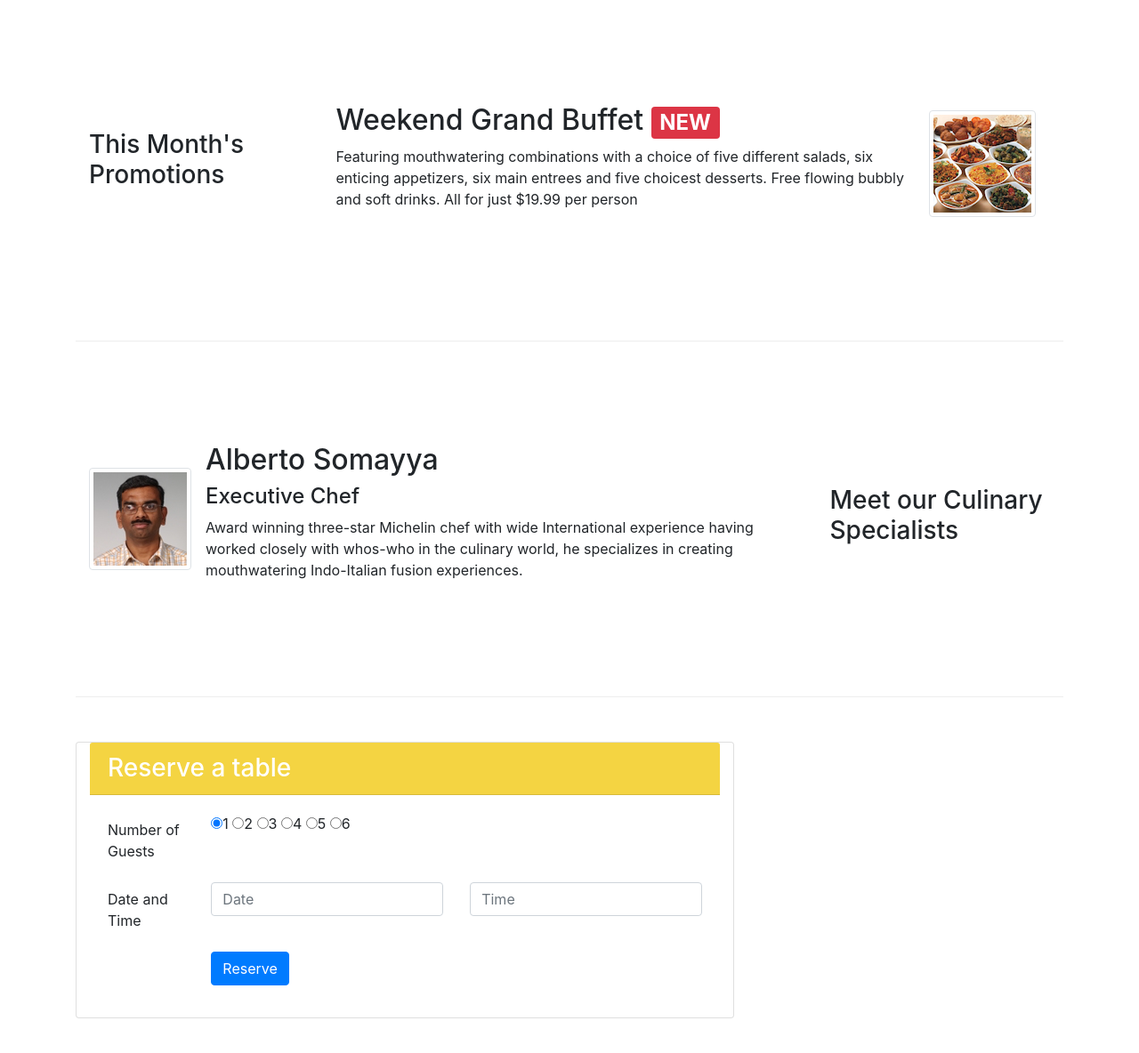
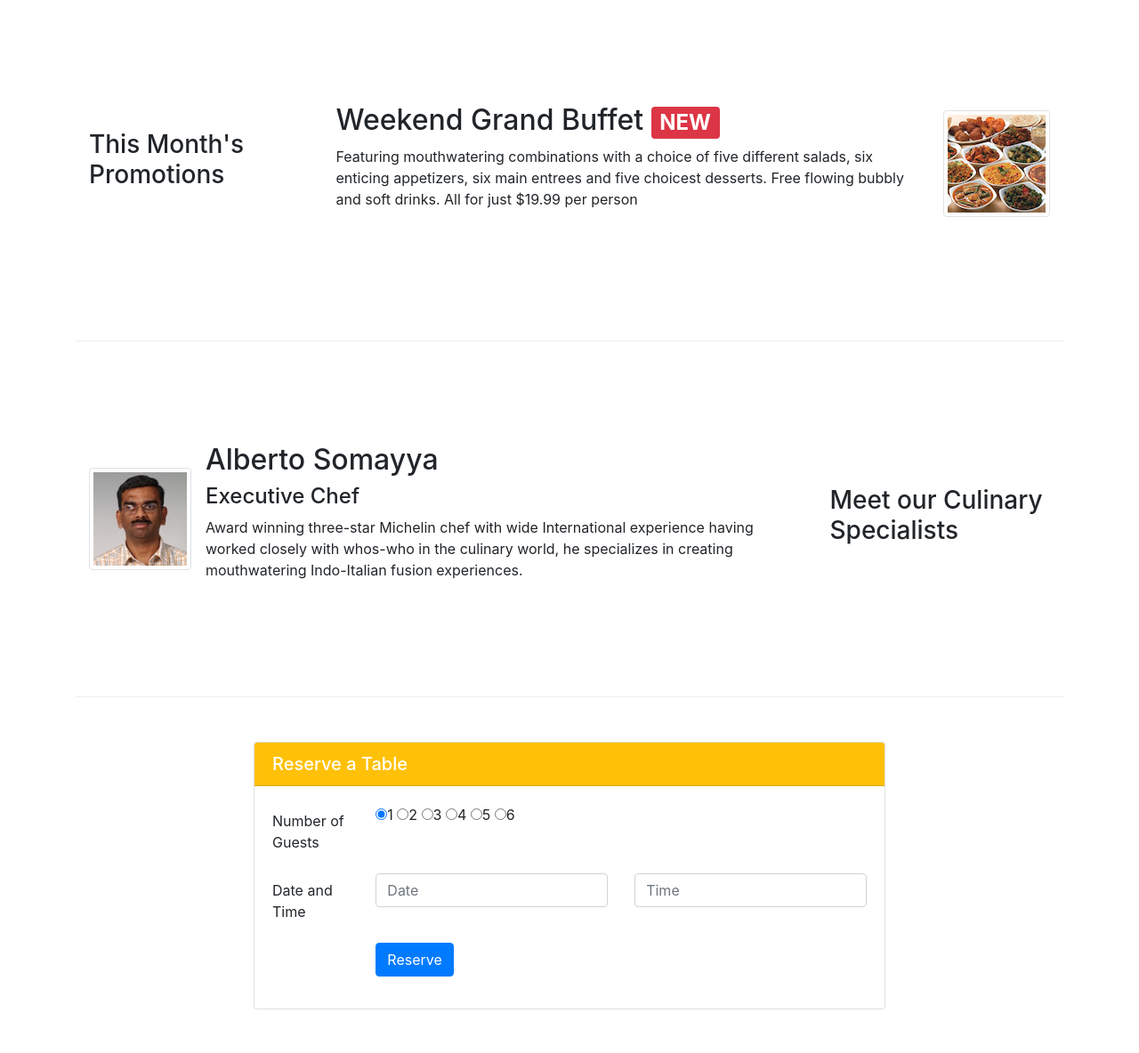
Before and after one commit to medehn/coursera, a website: page ass1/index.html in a window 1280 px wide. Shown: the part 750-1934 px from the top of the page at 89% size. Drawn offline with nearby package versions, Linux system fonts and the light colour scheme.

Commit message:
ass2 corrections

```diff
--- a/ass1/index.html
+++ b/ass1/index.html
@@ -56,11 +56,9 @@
             <div class="col-12 col-sm-3 align-self-center">
                 <img src="img/logo.png" class="img-fluid">
             </div>
-            <div class="col-12 col-sm-3 ">
-                <div class="btn-block align-self-center" >
-                    <a role="button" class="btn btn-warning " href="#reservation">Reserve Table</a>
+            <div class="col-sm-3 align-self-center">
+                  <a href="#reservation"><button type="button" class="btn btn-block btn-sm btn-warning">Reserve Table</button></a>
                 </div>
-            </div>
         </div>
     </div>
 </header>
@@ -100,8 +98,8 @@
                         $19.99 per
                         person </p>
                 </div>
-                <img class="d-flex mr-3 img-thumbnail align-self-center"
-                     src="img/buffet.png" alt="Buffet">
+                <img class="media-object d-flex ml-3 img-thumbnail align-self-center"
+                          src="img/buffet.png" alt="buffet">
             </div>
         </div>
     </div>
@@ -127,9 +125,10 @@
         </div>
     </div>
 
-    <div class="row row-content align-items-center">
-        <div class="card col-12 col-sm-8 col-sm-offset-2">
-            <h3 class="card-header text-white" id="reservation">Reserve a table</h3>
+        <div class="row row-content justify-content-center">
+          <div class="col-12 col-sm-8">
+          <div class="card">
+          <h5 class="card-header bg-warning text-white" id="reservation">Reserve a Table</h5>
             <div class="card-body">
                 <form>
                     <div class="form-group row">
```
